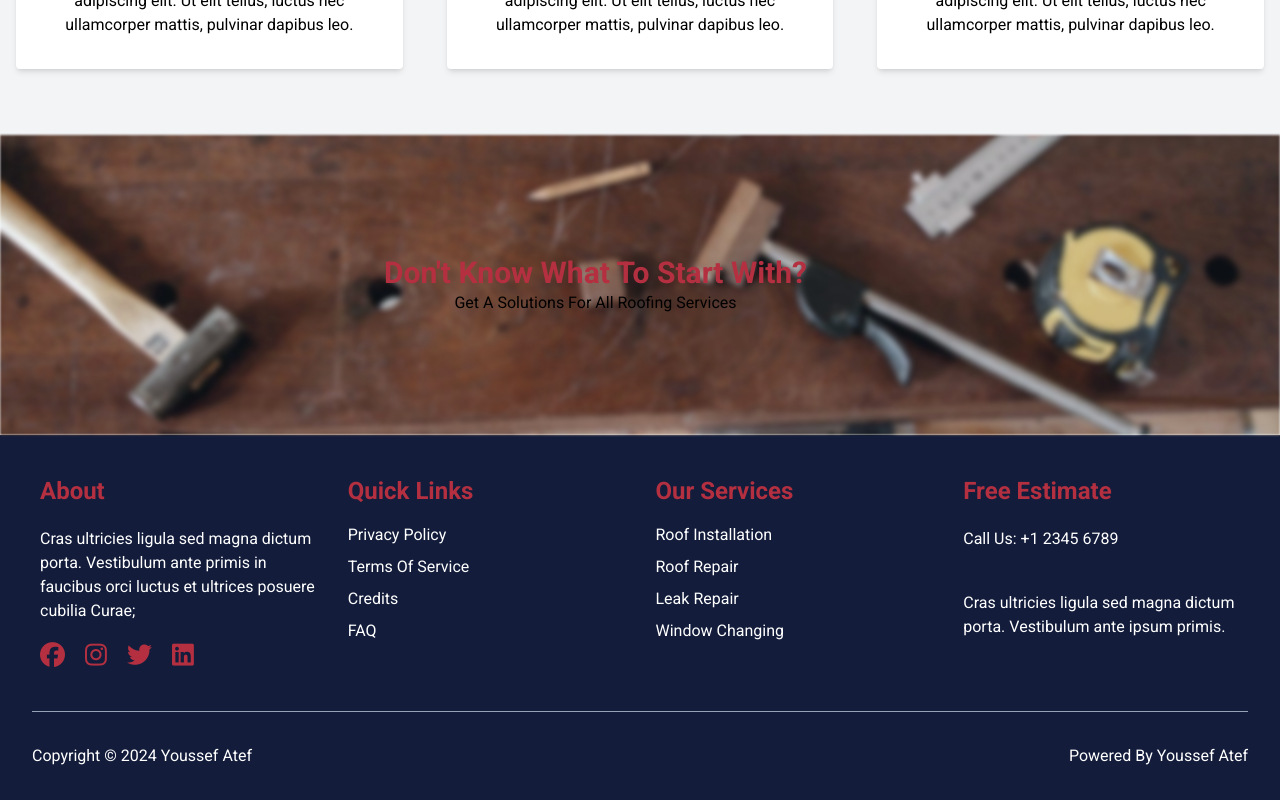
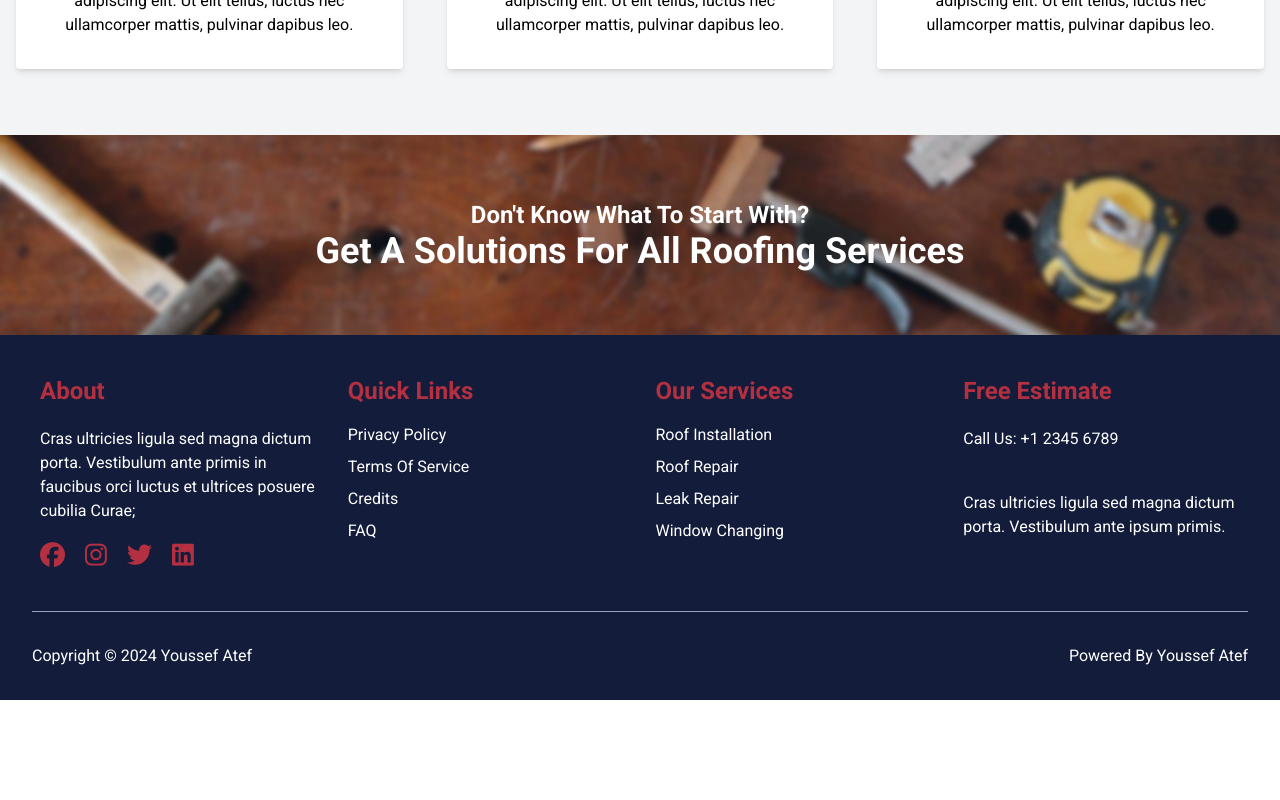
Before and after one commit to yousufatef/roofing-agency, a React (Vite) app: page / in a window 1280 px wide. Shown: the part 4138-4938 px from the top of the page. After the commit the page ends 4838 px from the top, so only its background shows below. Built offline with nearby package versions, Linux system fonts and the light colour scheme.

Commit message:
update year in copy right

```diff
--- a/src/components/Footer.tsx
+++ b/src/components/Footer.tsx
@@ -45,7 +45,7 @@ const Footer = () => {
 
       </div>
       <div className="flex justify-between text-white pt-8">
-        <p>Copyright © 2024 Youssef Atef</p>
+        <p>{`Copyright © ${new Date().getFullYear()} Youssef Atef`}</p>
         <p>Powered By Youssef Atef</p>
       </div>
     </div>
--- a/src/pages/Home.tsx
+++ b/src/pages/Home.tsx
@@ -168,12 +168,9 @@ const Home = () => {
 
       </div>
       {/* Get A Solutions Section */}
-      <div className="relative text-center">
-        <div className="bg-[url('/src/assets/quotes-min.jpg')] filter grayscale-[0.3] blur-[1px] bg-cover bg-center text-center h-[300px]"></div>
-        <div className="absolute top-[40%] left-[30%]">
-          <h3 className="text-primary font-bold text-3xl">Don't Know What To Start With?</h3>
-          <h4>Get A Solutions For All Roofing Services</h4></div>
-      </div>
+      <div className="bg-[url('/src/assets/quotes-min.jpg')] bg-cover bg-center text-center h-[200px] flex flex-col justify-center items-center">
+          <h3 className="text-white font-bold text-1xl md:text-2xl">Don't Know What To Start With?</h3>
+          <h4 className="text-white font-bold text-3xl md:text-4xl">Get A Solutions For All Roofing Services</h4></div>
     </div>
   )
 }
```
